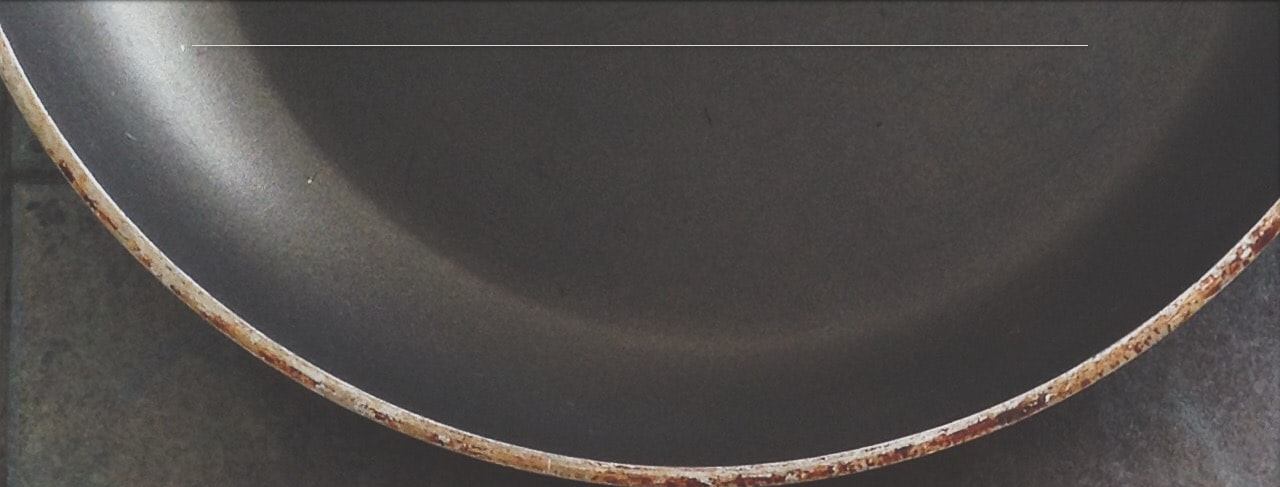
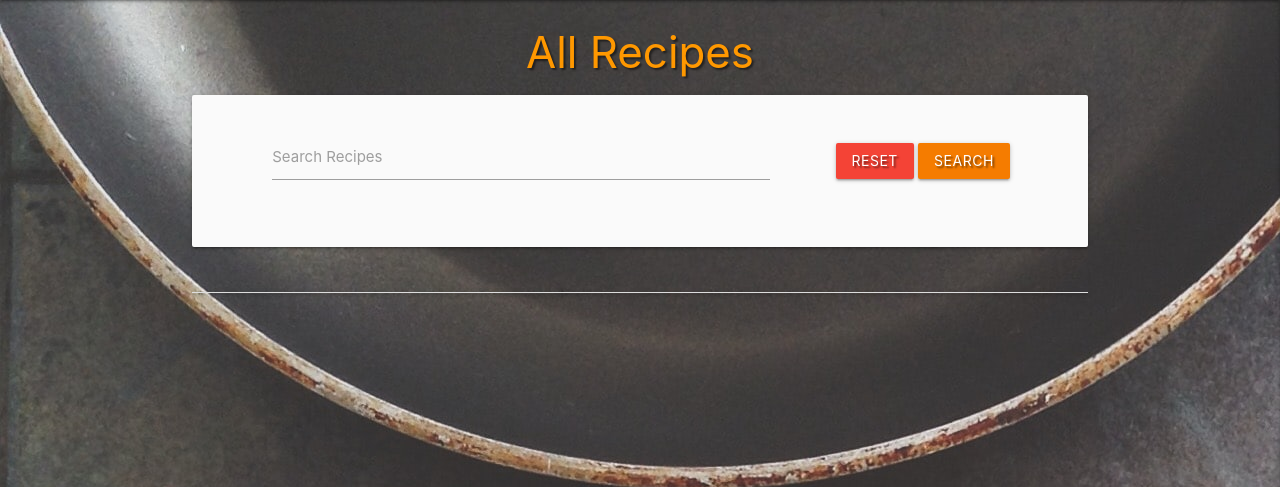
Before and after one commit to AaronHughes424/ShareYourRecipe, a Flask app: page /get_recipes in a window 1280 px wide. Shown: the part 64-551 px from the top of the page. Run offline with Flask 2, Linux system fonts and the light colour scheme; data that the repository does not hold is empty; some libraries are stand-ins or nearby versions.

Commit message:
added search funtionality to recipes.html

```diff
--- a/app.py
+++ b/app.py
@@ -22,6 +22,13 @@ mongo = PyMongo(app)
 @app.route("/home")
 def home():
     return render_template("home.html")
+
+
+@app.route("/search", methods=["GET", "POST"])
+def search():
+    query = request.form.get("query")
+    recipes = list(mongo.db.recipes.find({"$text": {"$search": query}}))
+    return render_template("recipes.html", recipes=recipes)
 
 
 @app.route("/get_recipes")
@@ -114,7 +121,7 @@ def edit_recipes(recipes_id):
 @app.route("/delete_task/<recipes_id>")
 def delete_recipes(recipes_id):
     mongo.db.recipes.delete_one({"_id": ObjectId(recipes_id)})
-    flash("Task Successfully removed")
+    flash("Task Successfully removed, add another?")
     return render_template("add_recipe.html")
 
 
--- a/templates/recipes.html
+++ b/templates/recipes.html
@@ -1,5 +1,25 @@
 {% extends "base.html" %}
 {% block content %}
+
+    <h3 class="center-align orange-text text-shadow">All Recipes</h3>
+
+    <div class="row card-panel grey lighten-5">
+        <form action="{{ url_for('search') }}" method="post" class="col s12">
+            <div class="row valign-wrapper center-align">
+                <div class="input-field col s12 m8">
+                    <i class="prefix light-blue-text text-darken-4"></i>
+                    <input type="text" name="query" id="query" minlength="3" class="validate" required>
+                    <label for="query">Search Recipes</label>
+                </div>
+                <div class="col s12 m4">
+                    <a href="{{ url_for('get_recipes') }}" class="red btn text-shadow">Reset</a>
+                    <button type="submit" class="orange darken-2 btn text-shadow">
+                        Search
+                    </button>
+                </div>
+            </div>
+        </form>
+    </div>
 
     <ul class="collapsible recipe-list">
         {% for recipes in recipes %}
```
